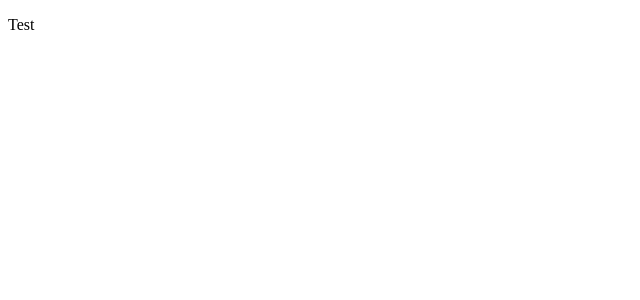
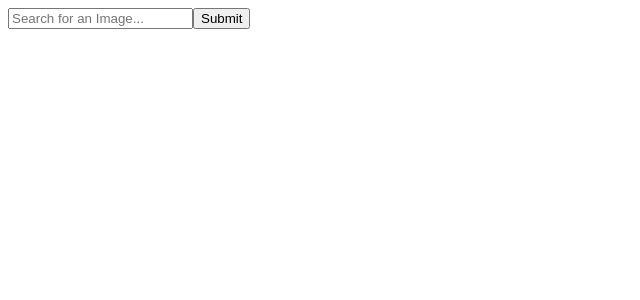
Before and after one commit to drkwjhnsn/image-search, a React app: page / in a window 1280 px wide. Shown: the top 300 px of the page, without its empty margins (0-640 px from the left). Built offline with nearby package versions, Linux system fonts and the light colour scheme; the HTML template or start-up script is replaced by a standard one.

Commit message:
Implement SearchBar component

```diff
--- /dev/null
+++ b/client/src/components/SearchBar.jsx
@@ -0,0 +1,23 @@
+import React from 'react';
+
+export default ({ submitPhrase }) => {
+  function handleSubmit(e) {
+    e.preventDefault();
+    var $textInput = e.target.children['textInput'];
+    submitPhrase($textInput.value);
+    $textInput.value = '';
+  }
+
+  return (
+    <form onSubmit={handleSubmit}>
+      <input
+        className="SearchBar-textInput"
+        type="text"
+        name="textInput"
+        placeholder="Search for an Image..." />
+      <input
+        className="SearchBar-submitButton"
+        type="submit" />
+    </form>
+  );
+}
--- a/client/src/containers/App.jsx
+++ b/client/src/containers/App.jsx
@@ -1,9 +1,10 @@
 import React, { Component } from 'react';
+import SearchBarContainer from './SearchBarContainer.jsx';
 
 export default class App extends Component {
   render() {
     return (
-      <p>Test</p>
+      <SearchBarContainer />
     );
   }
 }
--- /dev/null
+++ b/client/src/containers/SearchBarContainer.jsx
@@ -0,0 +1,24 @@
+import React, { Component } from 'react';
+import axios from 'axios';
+import SearchBar from '../components/SearchBar.jsx';
+
+export default class SearchBarContainer extends Component {
+  constructor(props) {
+    super(props);
+    this.state = {
+      userPhrase: ''
+    };
+    this.fetchResults = this.fetchResults.bind(this);
+  }
+
+  fetchResults(searchPhrase) {
+    this.setState({userPhrase: searchPhrase});
+    console.log(searchPhrase);
+  }
+
+  render() {
+    return (
+      <SearchBar submitPhrase={this.fetchResults}/>
+    );
+  }
+}
--- a/package.json
+++ b/package.json
@@ -20,6 +20,7 @@
     "webpack-cli": "^2.0.14"
   },
   "dependencies": {
+    "axios": "^0.18.0",
     "body-parser": "^1.18.2",
     "dotenv": "^5.0.1",
     "express": "^4.16.3",
```
Also changed, not shown: 1 other file (tests, documents, lock files or other folders).
